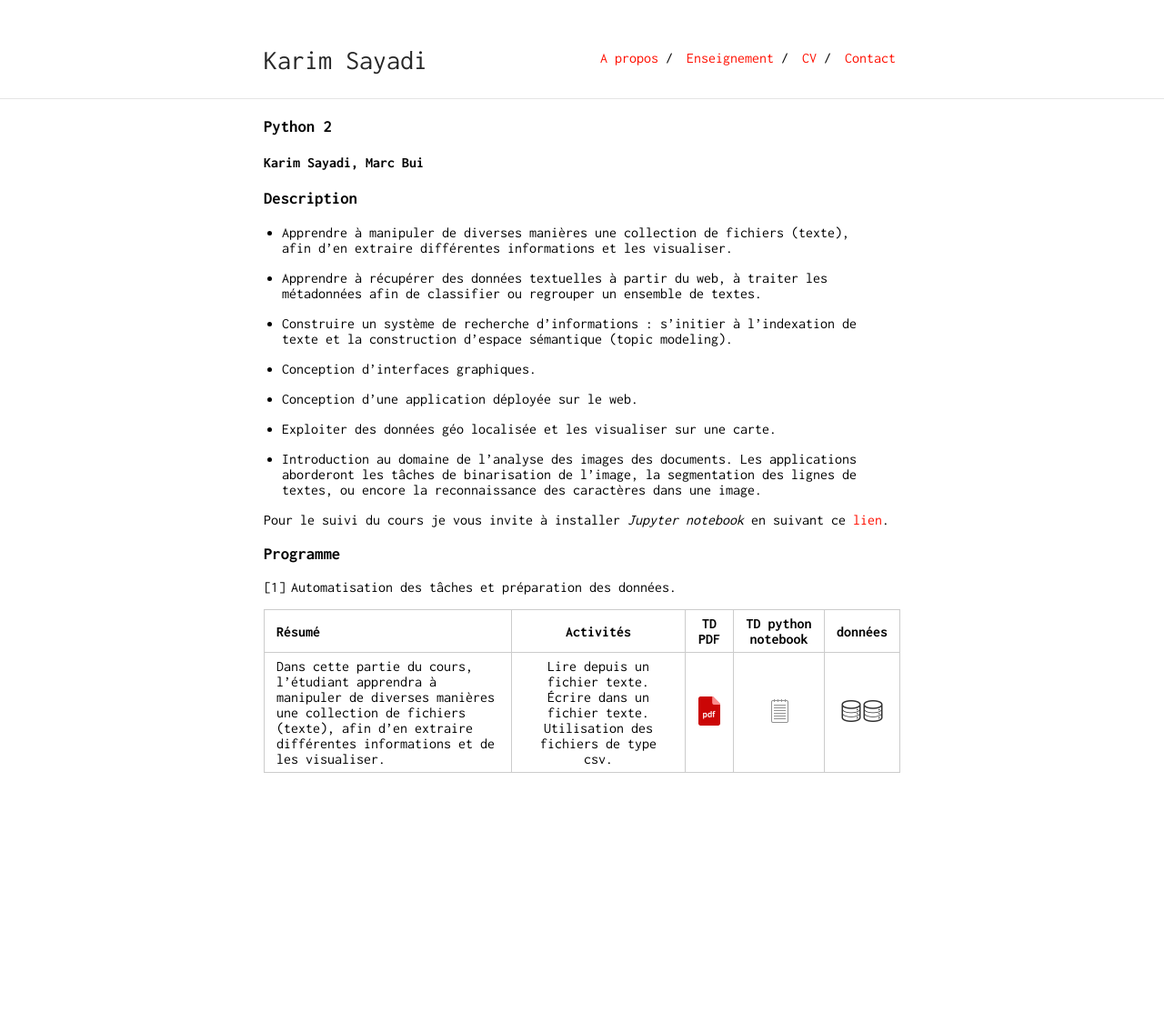
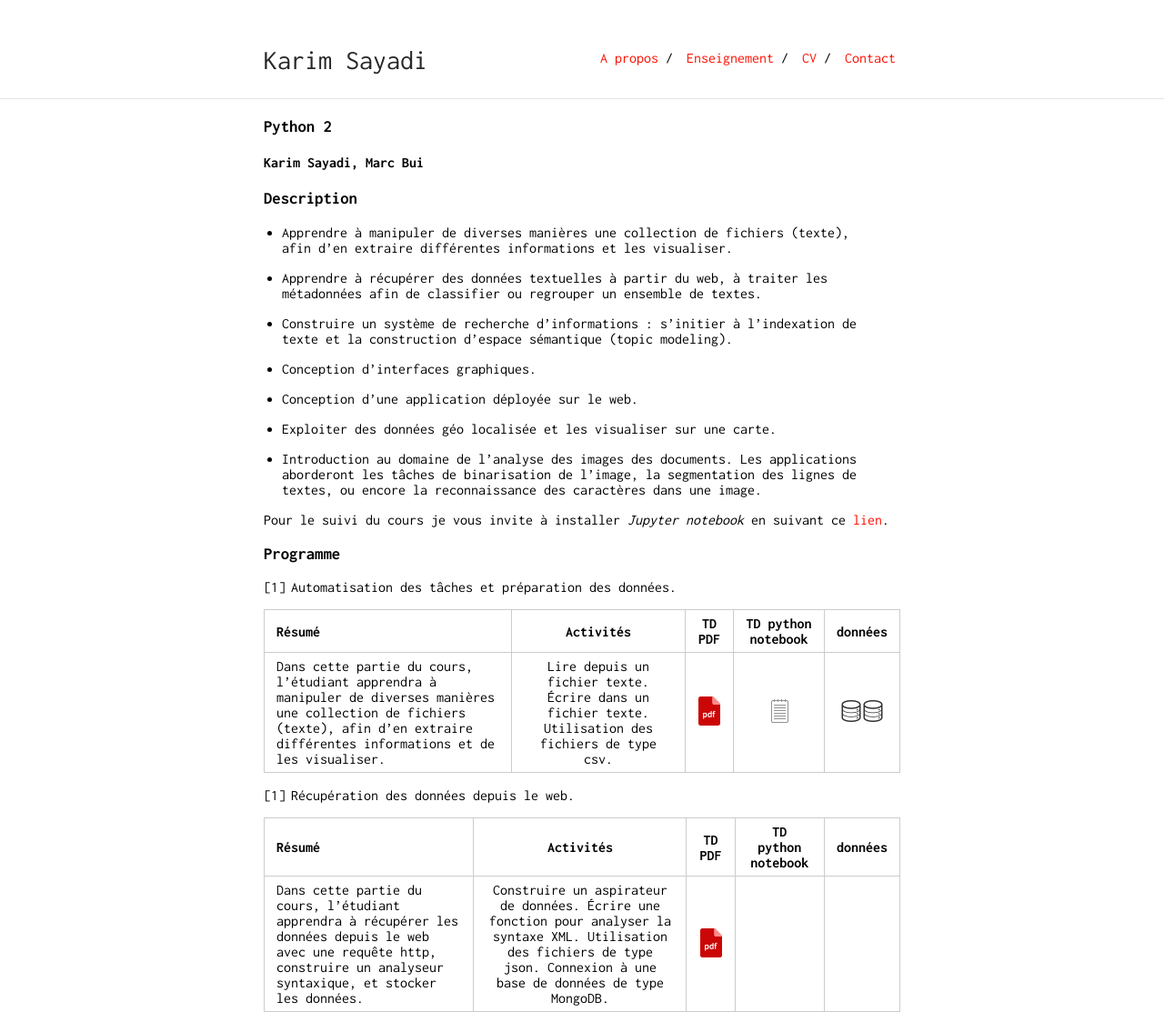
Before and after one commit to karimsayadi/karimsayadi.github.io, a Jekyll site: the page built from teaching/python2_.md, in a window 1280 px wide. Shown: the whole page at 91% size. Built offline with Jekyll 4.4.1, drawn with Linux system fonts in a browser that asks for light colours; our own code applies the rules of GitHub Pages for plain Markdown files; before the commit the page ends 900 px from its top, so only the background shows below that.

Commit message:
added the second python2 TD

```diff
--- a/teaching/python2_.md
+++ b/teaching/python2_.md
@@ -30,3 +30,9 @@ Pour le suivi du cours je vous invite à installer *Jupyter notebook* en suivant
 | Résumé | Activités | TD  PDF | TD python notebook | données |
 | --- |:---:| :---:|:---:|:---:|
 | Dans cette partie du cours, l’étudiant apprendra à manipuler de diverses manières une collection de fichiers (texte), afin d’en extraire différentes informations et de les visualiser. | Lire depuis un fichier texte. Écrire dans un fichier texte. Utilisation des fichiers de type csv.| <a target="_blank" href="python2/td_pdf/220217.pdf" class="pdf-button"><span>pdf</span></a> | <a href="https://github.com/karimsayadi/karimsayadi.github.io/blob/master/teaching/python2/notebooks" class="jup-button"><span>jupyter</span></a> | <a href="python2/data/preprocessedP.txt" class="data-button"><span>jupyter</span></a><a href="python2/data/lines.zip" class="data-button"><span>jupyter</span></a> |
+
+1. Récupération des données depuis le web.
+
+| Résumé | Activités | TD  PDF | TD python notebook | données |
+| --- |:---:| :---:|:---:|:---:|
+| Dans cette partie du cours, l’étudiant apprendra à récupérer les données depuis le web avec une requête http, construire un analyseur syntaxique, et stocker les données. | Construire un aspirateur de données. Écrire une fonction pour analyser la syntaxe XML. Utilisation des fichiers de type json. Connexion à une base de données de type MongoDB. | <a target="_blank" href="python2/td_pdf/080317.pdf" class="pdf-button"><span>pdf</span></a> |  |  |
```
Also changed, not shown: 2 other files.
